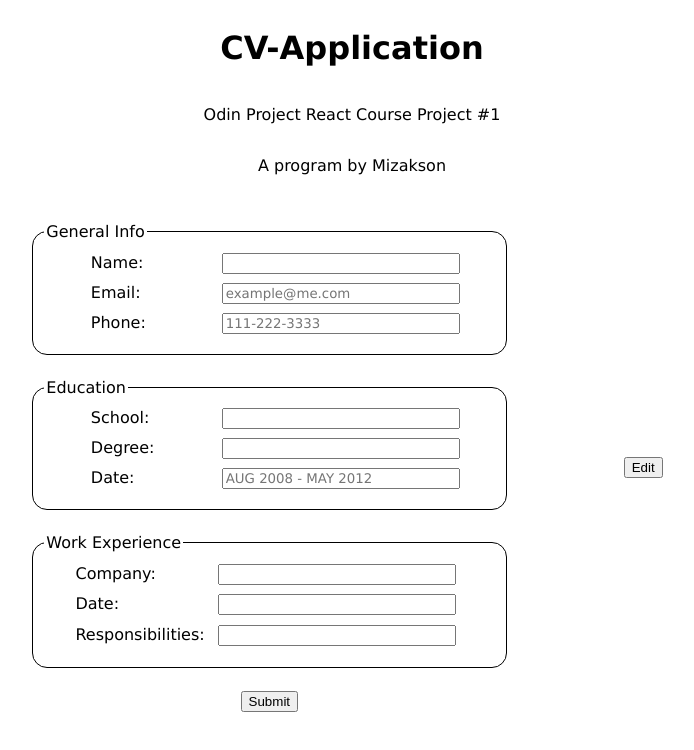
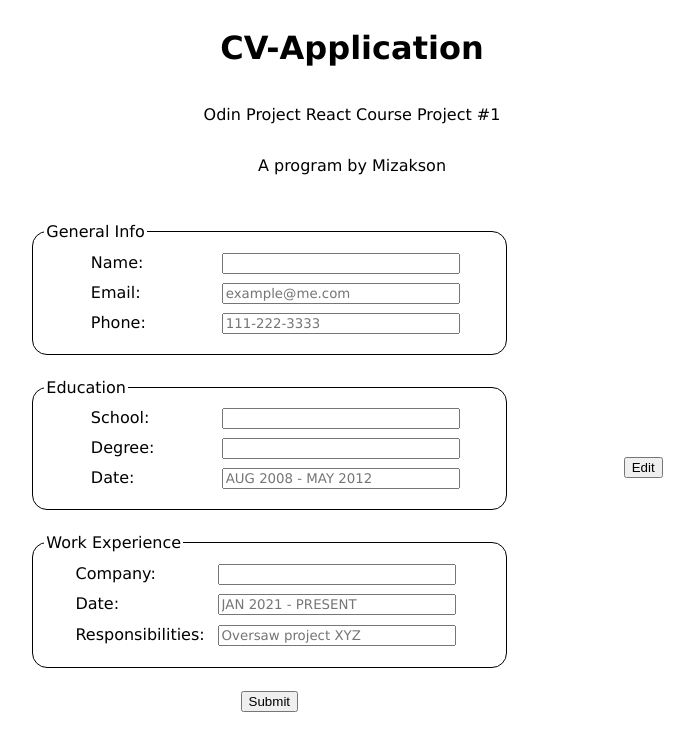
Before and after one commit to Mizakson/cv-application, a React (Vite) app: page / in a window 1280 px wide. Shown: the top 750 px of the page, without its empty margins (288-982 px from the left). Built offline with nearby package versions, Linux system fonts and the light colour scheme.

Commit message:
Edit input field placeholder properties

```diff
--- a/src/components/Form.jsx
+++ b/src/components/Form.jsx
@@ -59,11 +59,11 @@ function Form() {
                     </div>
                     <div className='field'>
                         <label htmlFor='date-of-work'>Date: </label>
-                        <input type='text' name='date-of-work' id='date-of-work'/>
+                        <input type='text' name='date-of-work' id='date-of-work' placeholder='JAN 2021 - PRESENT'/>
                     </div>
                     <div className='field'>
                         <label htmlFor='responsibilities'>Responsibilities: </label>
-                        <input type='text' maxLength={75} name='responsibilities' id='responsibilities'/>
+                        <input type='text' maxLength={75} name='responsibilities' id='responsibilities' placeholder='Oversaw project XYZ'/>
                     </div>
                 </fieldset>
                 <button type='submit'>Submit</button>
```
